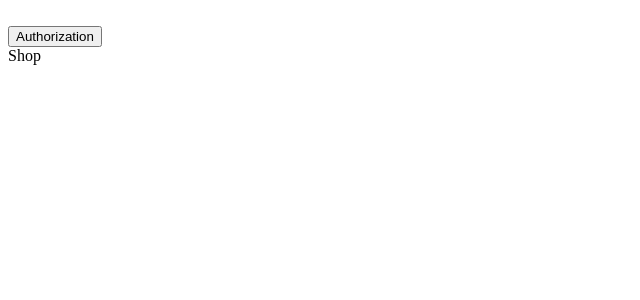
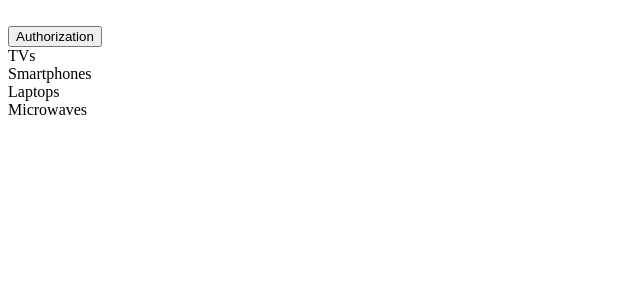
Before and after one commit to Steddyz/react-online-store-front, a React (Create React App) app: page / in a window 1280 px wide. Shown: the top 300 px of the page, without its empty margins (0-640 px from the left). Built offline with nearby package versions, Linux system fonts and the light colour scheme; the HTML template or start-up script is replaced by a standard one.

Commit message:
add SideBar

```diff
--- /dev/null
+++ b/src/components/DeviceTypeBar.jsx
@@ -0,0 +1,15 @@
+import React, { useContext } from "react";
+import { ListGroup } from "react-bootstrap";
+import { Context } from "..";
+
+export default function DeviceTypeBar() {
+  const { device } = useContext(Context);
+
+  return (
+    <ListGroup className="mt-5">
+      {device.types.map((type) => (
+        <ListGroup.Item key={type}>{type.name}</ListGroup.Item>
+      ))}
+    </ListGroup>
+  );
+}
--- a/src/pages/Shop.js
+++ b/src/pages/Shop.js
@@ -1,5 +1,16 @@
 import React from "react";
+import { Col, Container, Row } from "react-bootstrap";
+import DeviceTypeBar from "../components/DeviceTypeBar";
 
 export default function Shop() {
-  return <div>Shop</div>;
+  return (
+    <Container>
+      <Row>
+        <Col md={3}>
+          <DeviceTypeBar />
+        </Col>
+        <Col md={9}></Col>
+      </Row>
+    </Container>
+  );
 }
--- a/src/store/DeviceStore.js
+++ b/src/store/DeviceStore.js
@@ -4,7 +4,9 @@ export default class DeviceStore {
   constructor() {
     this._types = [
       { id: 1, name: "TVs" },
-      { id: 2, name: "smartphones" },
+      { id: 2, name: "Smartphones" },
+      { id: 3, name: "Laptops" },
+      { id: 4, name: "Microwaves" },
     ];
     this._brands = [
       { id: 1, brand: "Samsung" },
```
